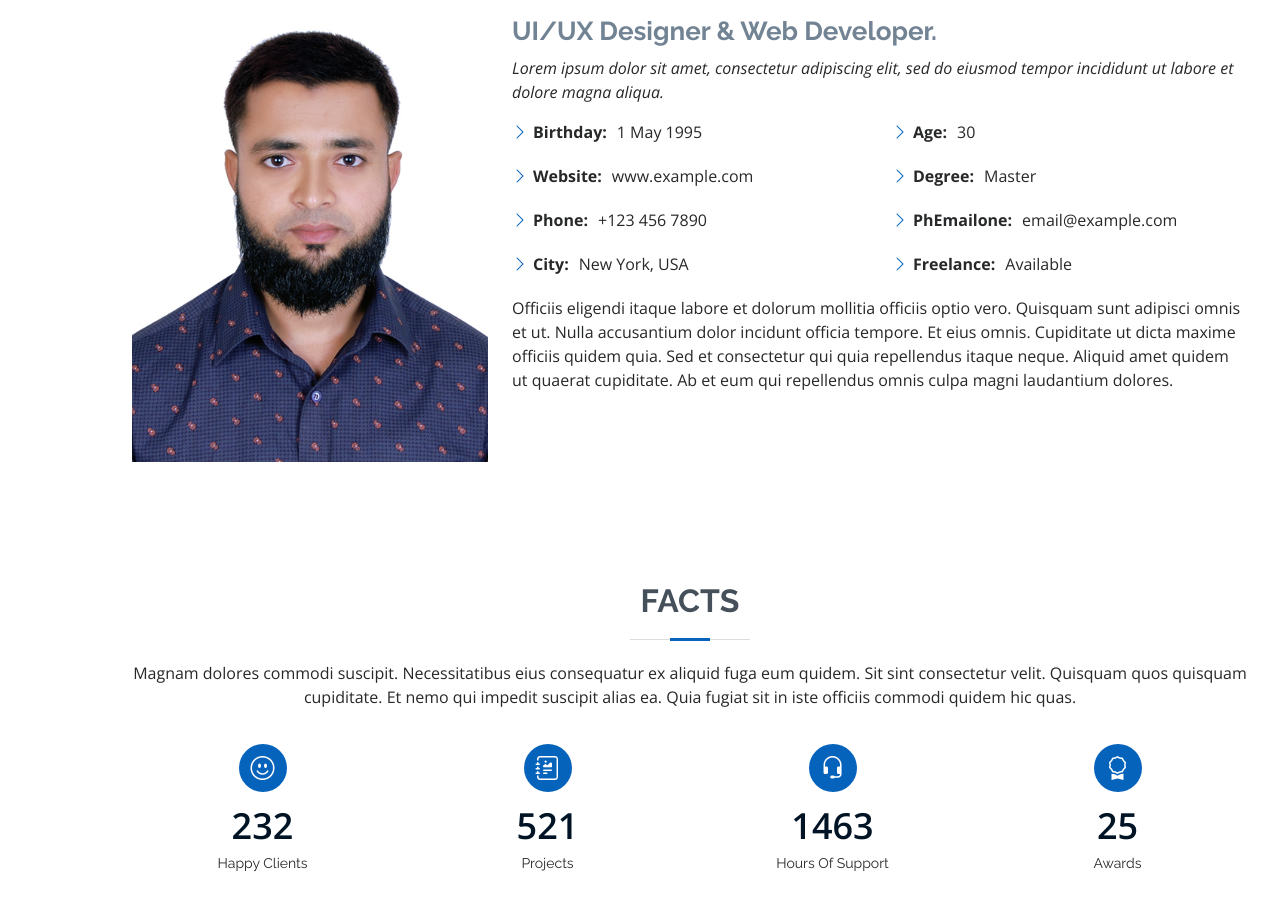
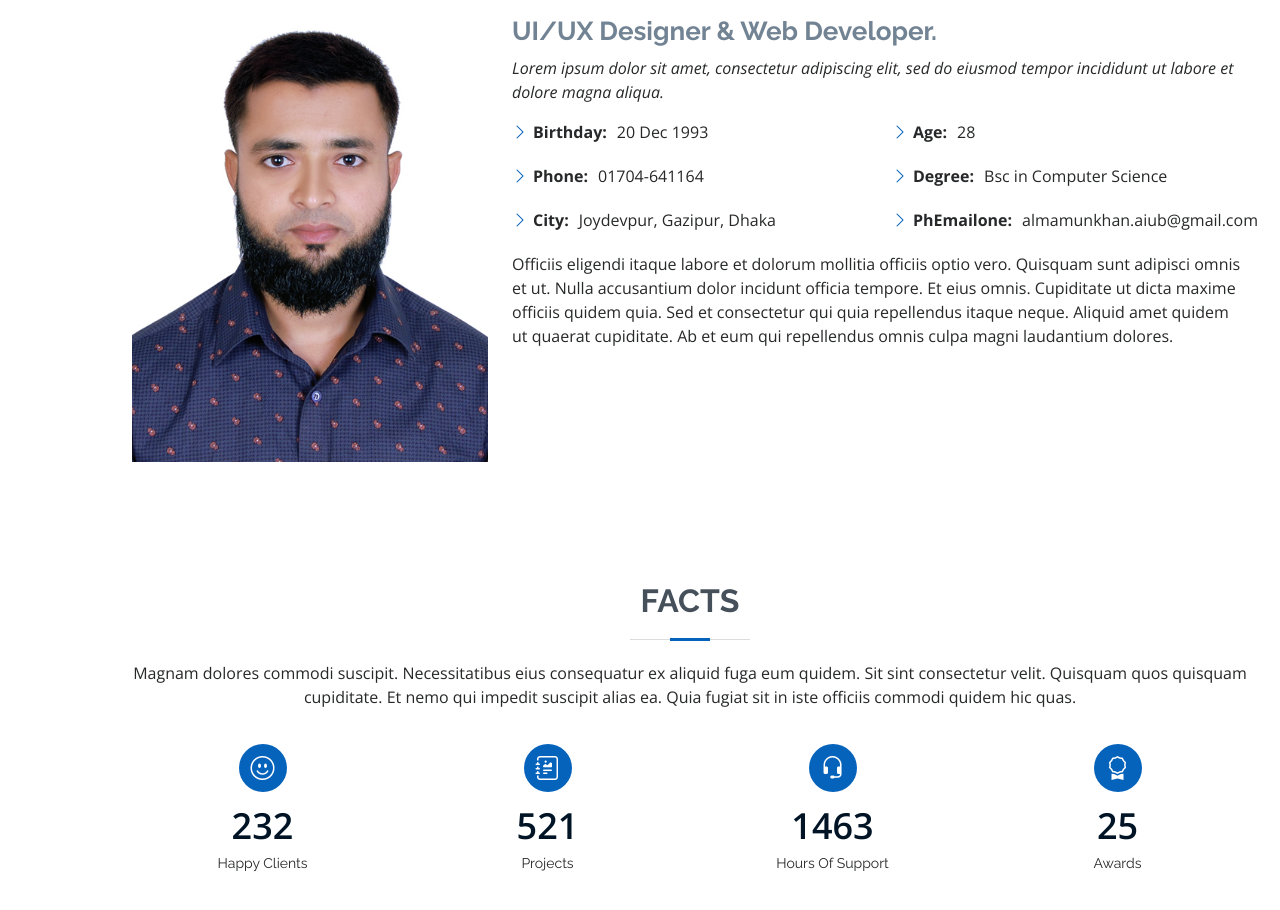
Before and after one commit to abdullaalmamunkhan/abdullaalmamunkhan.github.io, a plain HTML site: page index.html in a window 1280 px wide. Shown: the part 1000-1910 px from the top of the page. Drawn offline with nearby package versions, Linux system fonts and the light colour scheme.

Commit message:
index page related code

```diff
--- a/index.html
+++ b/index.html
@@ -94,19 +94,17 @@
             <div class="row">
               <div class="col-lg-6">
                 <ul>
-                  <li><i class="bi bi-chevron-right"></i> <strong>Birthday:</strong> <span>1 May 1995</span></li>
-                  <li><i class="bi bi-chevron-right"></i> <strong>Website:</strong> <span>www.example.com</span></li>
-                  <li><i class="bi bi-chevron-right"></i> <strong>Phone:</strong> <span>+123 456 7890</span></li>
-                  <li><i class="bi bi-chevron-right"></i> <strong>City:</strong> <span>New York, USA</span></li>
+                  <li><i class="bi bi-chevron-right"></i> <strong>Birthday:</strong> <span>20 Dec 1993</span></li>
+                  <li><i class="bi bi-chevron-right"></i> <strong>Phone:</strong> <span>01704-641164</span></li>
+                  <li><i class="bi bi-chevron-right"></i> <strong>City:</strong> <span>Joydevpur, Gazipur, Dhaka</span></li>
                 </ul>
               </div>
               <div class="col-lg-6">
                 <ul>
-                  <li><i class="bi bi-chevron-right"></i> <strong>Age:</strong> <span>30</span></li>
-                  <li><i class="bi bi-chevron-right"></i> <strong>Degree:</strong> <span>Master</span></li>
-                  <li><i class="bi bi-chevron-right"></i> <strong>PhEmailone:</strong> <span>email@example.com</span></li>
-                  <li><i class="bi bi-chevron-right"></i> <strong>Freelance:</strong> <span>Available</span></li>
-                </ul>
+                  <li><i class="bi bi-chevron-right"></i> <strong>Age:</strong> <span>28</span></li>
+                  <li><i class="bi bi-chevron-right"></i> <strong>Degree:</strong> <span>Bsc in Computer Science</span></li>
+                  <li><i class="bi bi-chevron-right"></i> <strong>PhEmailone:</strong> <span>almamunkhan.aiub@gmail.com</span></li>
+                  </ul>
               </div>
             </div>
             <p>
```
